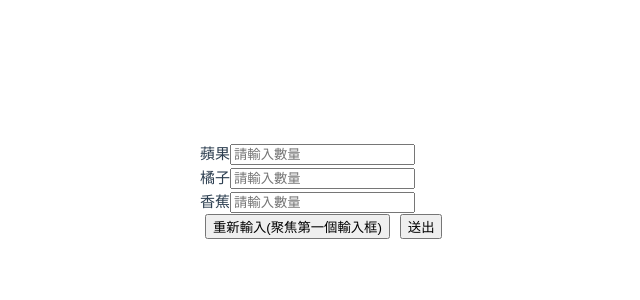
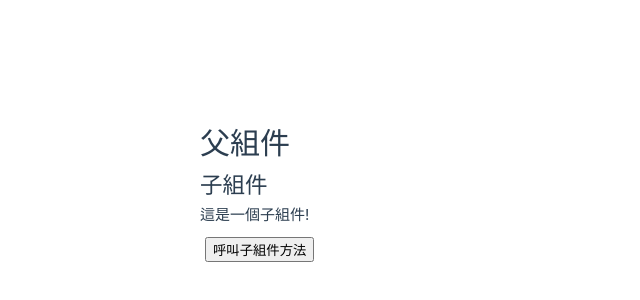
Before and after one commit to JerryChang0504/20250524vue3, a Vue app: page / in a window 1280 px wide. Shown: the part 210-510 px from the top of the page, without its empty margins (440-1080 px from the left). Built offline with nearby package versions, Linux system fonts and the light colour scheme.

Commit message:
defineExpose

```diff
--- a/src/App.vue
+++ b/src/App.vue
@@ -27,6 +27,7 @@
 import OnUnmounted from './components/OnUnmounted.vue'
 import onUpdated from './components/onUpdated.vue'
 import RefComponent from './components/RefComponent.vue'
+import RefParentComponent from './components/RefParentComponent.vue'
 const userDate = { name: 'Mary', age: 18 }
 
 </script>
@@ -42,7 +43,8 @@
   </header>
 
   <main>
-    <RefComponent />
+    <RefParentComponent />
+    <!-- <RefComponent /> -->
     <!-- <onUpdated /> -->
     <!-- <OnUnmounted /> -->
     <!-- <OnMounted /> -->
--- /dev/null
+++ b/src/components/RefChildComponent.vue
@@ -0,0 +1,18 @@
+    <template>
+        <div>
+            <h2>子組件</h2>
+            <p>{{ msg }}</p>
+            <!-- <button @click="sayHello">Say Hello</button> -->
+        </div>
+    </template>
+
+<script setup>
+import { ref, defineExpose } from 'vue'
+const msg = ref('這是一個子組件!')
+
+const sayHello = () => {
+    alert('Hello from Child Component!')
+}
+// 使用 defineExpose 暴露 sayHello 方法
+defineExpose({ sayHello, msg })
+</script>
--- /dev/null
+++ b/src/components/RefParentComponent.vue
@@ -0,0 +1,30 @@
+    <template>
+        <div>
+            <h1>父組件</h1>
+            <RefChildComponent ref="child" />
+            <button @click="callChildMethod">呼叫子組件方法</button>
+        </div>
+    </template>
+
+<script setup name="ParentComponent">
+import { ref } from 'vue'
+import RefChildComponent from './RefChildComponent.vue'
+
+const child = ref()
+
+// 呼叫子組件方法
+const callChildMethod = () => {
+    // 使用 ref 的方式呼叫子組件方法
+    if (child.value) {
+        child.value.sayHello()
+        console.log("🚀 ~ child.value.msg:", child.value.msg)
+    }
+}
+</script>
+
+<style>
+/* 添加一些樣式 */
+button {
+    margin-top: 10px;
+}
+</style>
```
